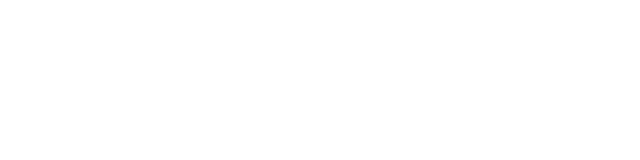
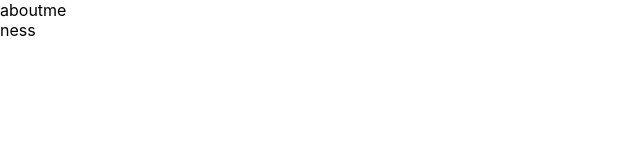
Before and after one commit to ananddtyagi/PersonalWebsite, a React (Create React App) app: page /aboutme/me in a window 1280 px wide. Before the commit this address had no page. Shown: the top 160 px of the page, without its empty margins (0-640 px from the left). Built offline with nearby package versions, Linux system fonts and the light colour scheme.

Commit message:
figuring out nested routes

```diff
--- a/src/App.jsx
+++ b/src/App.jsx
@@ -1,13 +1,16 @@
 import React from "react";
-import { Link, Route, Router, Routes } from "react-router-dom";
+import {  Route, Routes } from "react-router-dom";
 import AboutMe from "./components/aboutme";
 import Homepage from "./components/homepage";
+import Me from "./components/me";
 
 export default function App(props) {
   return (
       <Routes>
-        <Route path="/" element={<Homepage />} />
-        <Route path="/aboutme" element={<AboutMe />} />
+       <Route index element={<Homepage />} />
+        <Route path="aboutme" element={<AboutMe />}>
+          <Route path="me" element={<Me />} />
+        </Route>
       </Routes>
   );
 }
--- a/src/components/aboutme.jsx
+++ b/src/components/aboutme.jsx
@@ -1,7 +1,10 @@
 import React from "react";
+import { Outlet } from "react-router-dom";
 
 export default function AboutMe(props) {
   return <div>
+      aboutme
+      <Outlet/>
 
   </div>;
 }
--- a/src/components/homepage.jsx
+++ b/src/components/homepage.jsx
@@ -1,5 +1,4 @@
-import React, { useState, useEffect } from "react";
-import { BrowserRouter as Router, Link, Route, Routes } from "react-router-dom";
+import React from "react";
 
 export default function Homepage(props) {
   return (
--- /dev/null
+++ b/src/components/me.jsx
@@ -0,0 +1,7 @@
+import React from "react";
+
+export default function Me(props) {
+  return <div>
+      ness
+  </div>;
+}
```
